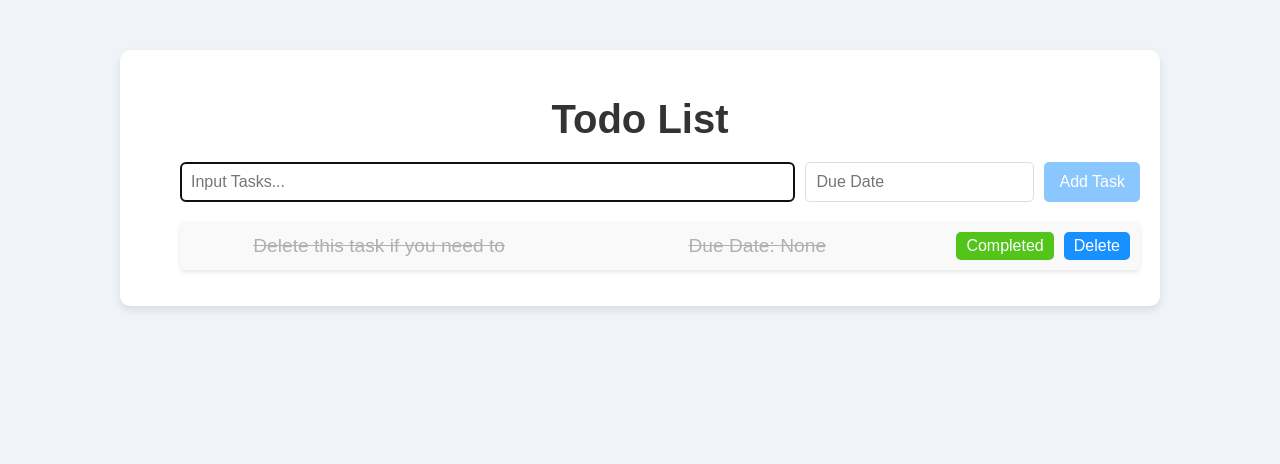
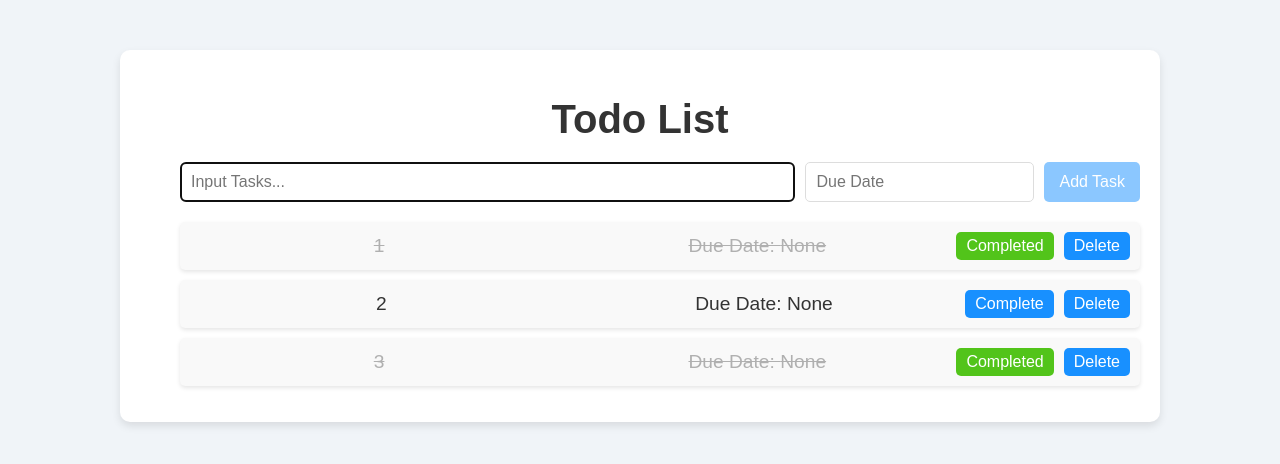
Before and after one commit to john-data-chen/ts-react-drag-and-drop-starter-kit, a React (Vite) app: page / in a window 1280 px wide. Shown: the top 464 px of the page. Built offline with nearby package versions, Linux system fonts and the light colour scheme.

Commit message:
Change task id type to string and make more fake data

```diff
--- a/src/App.tsx
+++ b/src/App.tsx
@@ -32,8 +32,20 @@ const Title = styled.h1`
 function App() {
   const [todos, setTodos] = useState<Todo[]>([
     {
-      id: Date.now(),
-      text: "Delete this task if you need to",
+      id: `${Date.now()}${Math.random().toString(36).substring(5)}`,
+      text: "1",
+      dueDate: null,
+      completed: true,
+    },
+    {
+      id: `${Date.now()}${Math.random().toString(36).substring(5)}`,
+      text: "2",
+      dueDate: null,
+      completed: false,
+    },
+    {
+      id: `${Date.now()}${Math.random().toString(36).substring(5)}`,
+      text: "3",
       dueDate: null,
       completed: true,
     },
@@ -43,7 +55,7 @@ function App() {
     setTodos([
       ...todos,
       {
-        id: Date.now(),
+        id: `${Date.now()}${Math.random().toString(36).substring(5)}`,
         text,
         dueDate: dueDate ?? null,
         completed: false,
@@ -51,7 +63,7 @@ function App() {
     ]);
   };
 
-  const toggleComplete = (id: number) => {
+  const toggleComplete = (id: string) => {
     setTodos(
       todos.map((todo) =>
         todo.id === id ? { ...todo, completed: !todo.completed } : todo
@@ -59,7 +71,7 @@ function App() {
     );
   };
 
-  const deleteTodo = (id: number) => {
+  const deleteTodo = (id: string) => {
     setTodos(todos.filter((todo) => todo.id !== id));
   };
 
--- a/src/component/TodoCard.tsx
+++ b/src/component/TodoCard.tsx
@@ -24,8 +24,8 @@ const TodoItem = styled.li<TodoItemProps>`
 
 interface TodoCardProps {
   todo: Todo;
-  toggleComplete: (id: number) => void;
-  deleteTodo: (id: number) => void;
+  toggleComplete: (id: string) => void;
+  deleteTodo: (id: string) => void;
 }
 
 interface TextProps extends React.HTMLAttributes<HTMLSpanElement> {
--- a/src/component/TodoList.tsx
+++ b/src/component/TodoList.tsx
@@ -4,19 +4,19 @@ import { useCallback } from "react";
 
 interface TodoListProps {
   todos: Todo[];
-  toggleComplete: (id: number) => void;
-  deleteTodo: (id: number) => void;
+  toggleComplete: (id: string) => void;
+  deleteTodo: (id: string) => void;
 }
 
 const TodoList = ({ todos, toggleComplete, deleteTodo }: TodoListProps) => {
   const handleToggleComplete = useCallback(
-    (id: number) => {
+    (id: string) => {
       toggleComplete(id);
     },
     [toggleComplete]
   );
   const handleDeleteTodo = useCallback(
-    (id: number) => {
+    (id: string) => {
       deleteTodo(id);
     },
     [deleteTodo]
--- a/src/type/Todo.ts
+++ b/src/type/Todo.ts
@@ -1,5 +1,5 @@
 interface Todo {
-  id: number;
+  id: string;
   text: string;
   dueDate: Date | null;
   completed: boolean;
```
